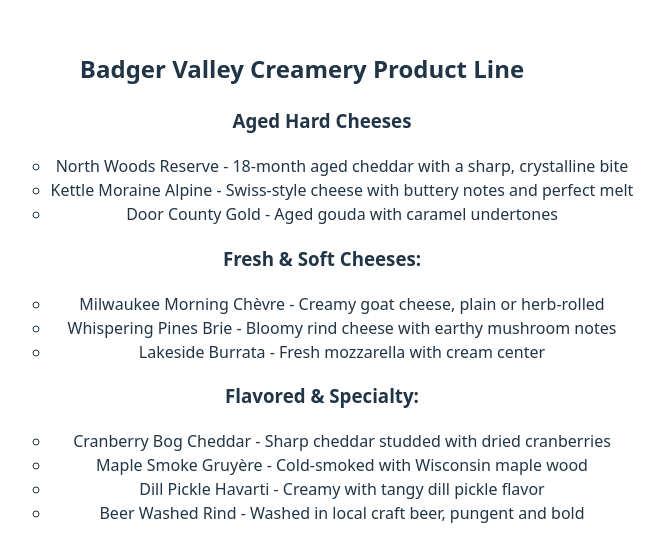
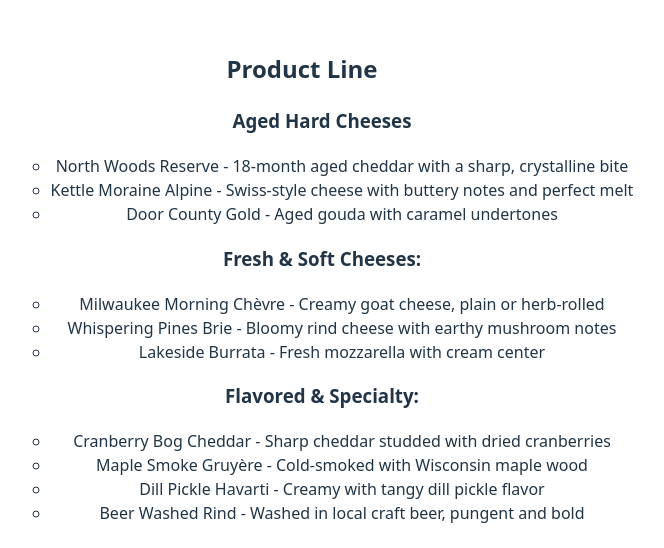
Before and after one commit to tplusk/cheese-monger-app, a React (Vite) app: page /products in a window 1280 px wide. Shown: the part 245-793 px from the top of the page, without its empty margins (338-1002 px from the left). Built offline with nearby package versions, Linux system fonts and the light colour scheme.

Commit message:
update productIndex

```diff
--- a/src/components/Products.jsx
+++ b/src/components/Products.jsx
@@ -37,14 +37,14 @@ export default function Products() {
 
   return (
     <div>
-      <h2>Badger Valley Creamery Product Line</h2>
+      <h2>Product Line</h2>
       <ul>
         {productList.map((category, index) => (
           <div key={index}>
             <h3>{category.productType}</h3>
             <ul>
-              {category.products.map((product, productType) => (
-                <li key={productType}>{product}</li>
+              {category.products.map((product, productIndex) => (
+                <li key={productIndex}>{product}</li>
               ))}
             </ul>
           </div>
```
